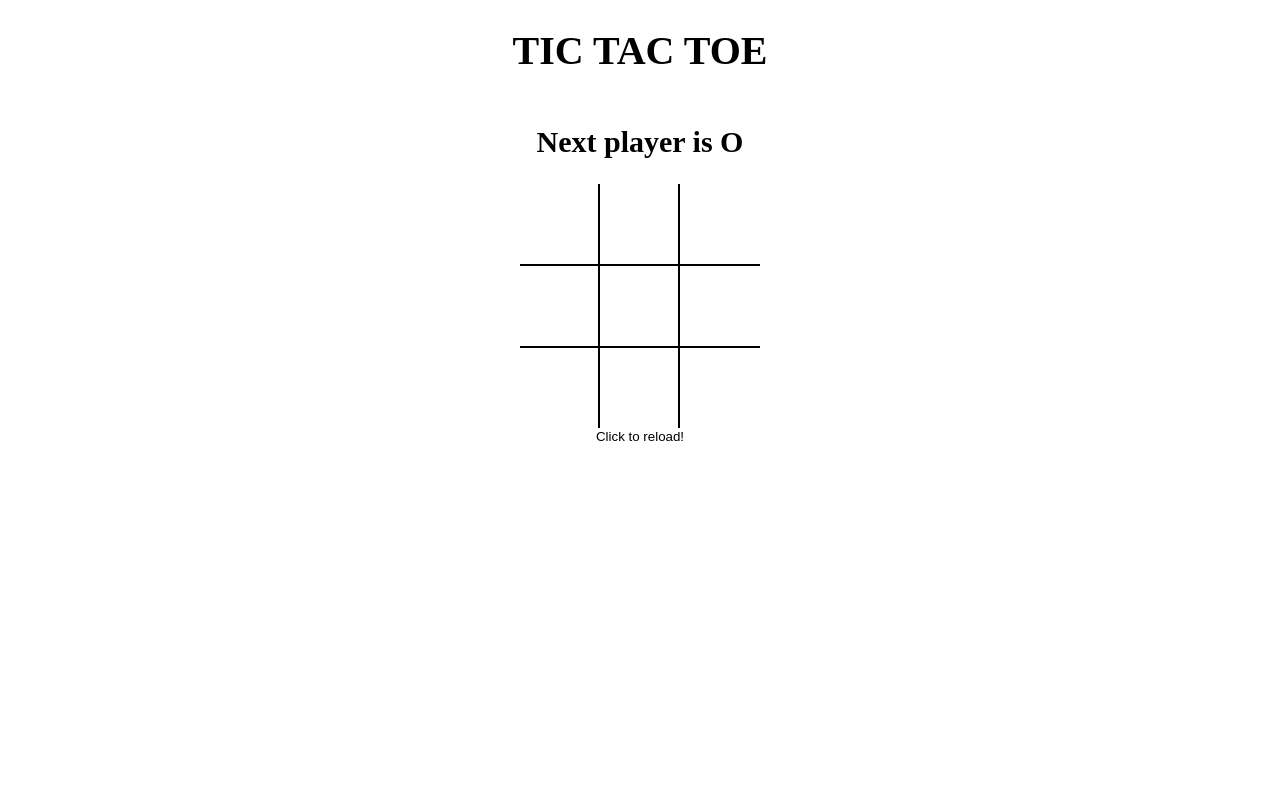
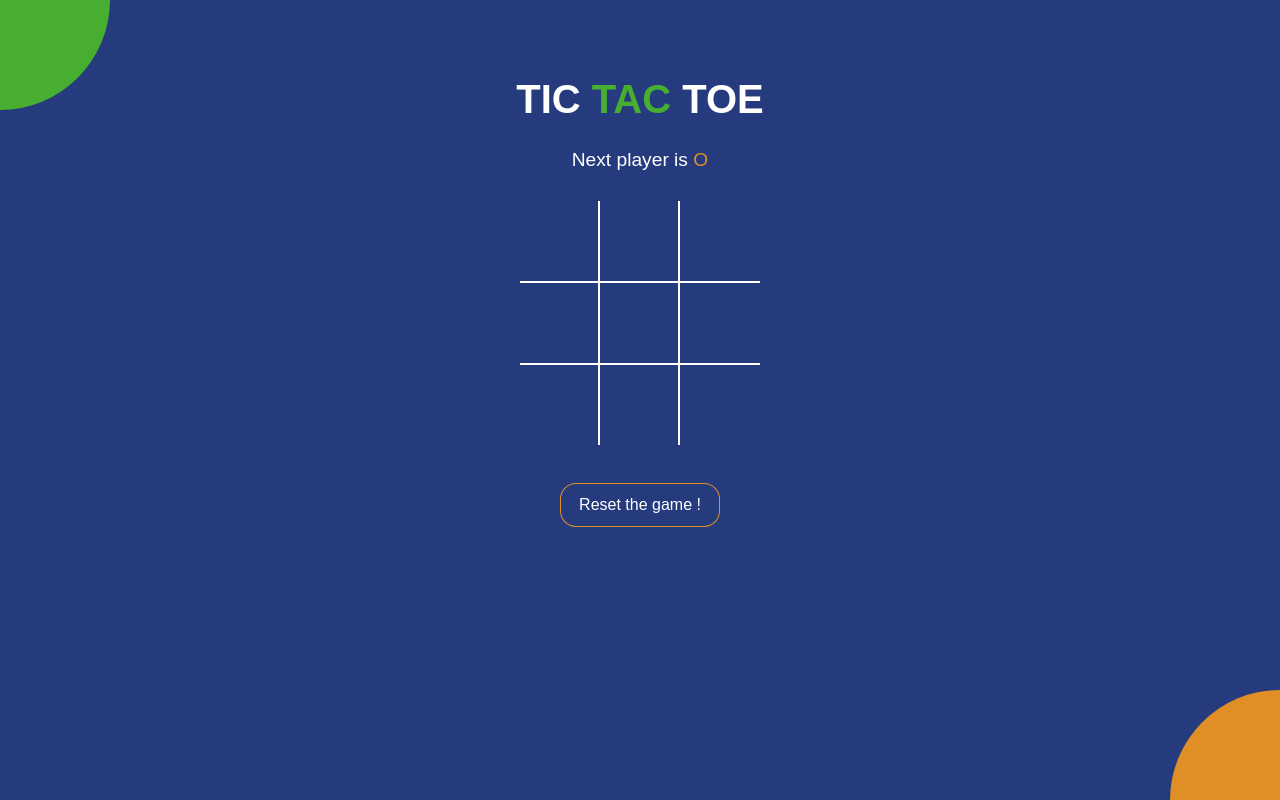
Before and after one commit to BajraYeJoon/tictactoe-react, a React (Vite) app: page / in a window 1280 px wide. Built offline with nearby package versions, Linux system fonts and the light colour scheme.

Commit message:
Stylizing the React app

```diff
--- a/index.html
+++ b/index.html
@@ -1,7 +1,14 @@
 <!DOCTYPE html>
 <html>
   <head>
-    <title>React Vite Micro App</title>
+    <meta charset="UTF-8" />
+    <meta name="viewport" content="width=device-width, initial-scale=1.0" />
+    <meta http-equiv="X-UA-Compatible" content="ie=edge" />
+    <link
+      href="https://fonts.googleapis.com/css?family=Roboto:300,400,700&display=swap"
+      rel="stylesheet"
+    />
+    <title>TIC TAC TOE</title>
   </head>
   <body>
     <div id="root"></div>
--- a/src/App.jsx
+++ b/src/App.jsx
@@ -41,16 +41,22 @@
 
   return (
     <div className="app">
-      <h1> TIC TAC TOE</h1>
+      <h1> TIC <span className="text-green">TAC</span> TOE</h1>
       <Messages winner={winner} board={board} isXNext={isXNext} />
       <Board
         board={board}
         handleSquareEvent={handleSquareEvent}
         winningSquare={winningSquare}
       />
-      <button onClick={() => window.location.reload(false)}>
-        Click to reload!
+      <button
+        onClick={() => window.location.reload(false)}
+        className={`btn-reset ${winner ? 'active' : ' '}`}
+      >
+        Reset the game !
       </button>
+      <div className="bg-balls" />
+
+
     </div>
   );
 };
--- a/src/Logic.jsx
+++ b/src/Logic.jsx
@@ -15,13 +15,14 @@
 
     if (blocks[a] && blocks[a] === blocks[b] && blocks[a] === blocks[c]) {
       return {
-        winning: blocks[a],
+        // True if one of the patterns matches up
+        winner: blocks[a],
         winningSquare: pattern[i],
       };
     }
   }
   return {
-    winning: null,
+    winner: null,
     winningSquare: [],
   };
 }
--- a/src/components/Board.jsx
+++ b/src/components/Board.jsx
@@ -10,6 +10,7 @@
     const isWinningSquare = winningSquare.includes(position);
     return (
       <Square
+        // Props value to the Square
         value={board[position]}
         onClick={() => handleSquareEvent(position)}
         isWinningSquare={isWinningSquare}
--- a/src/components/Messages.jsx
+++ b/src/components/Messages.jsx
@@ -5,14 +5,33 @@
   const noMoves = board.every(el => el !== null);
 
   return (
-    <h2>
+    <div className="status-message">
       {/* //Condition 1: in case of winner */}
-      {winner && `Winner is ${winner}`}
+      {winner && (
+        <>
+          Winner is{' '}
+          <span className={winner === 'X' ? 'text-green' : 'text-orange'}>
+            {winner}
+          </span>
+        </>
+      )}
       {/* //Condition 2 : in case of no winner and moves remaining */}
-      {!winner && !noMoves && `Next player is ${isXNext ? 'X' : 'O'}`}
+      {!winner && !noMoves && (
+        <>
+          Next player is{' '}
+          <span className={isXNext ? 'text-green' : 'text-orange'}>
+            {isXNext ? 'X' : ' O'}
+          </span>
+        </>
+      )}
       {/* //Condition 3 : in case of no winners and no moves left */}
-      {!winner && noMoves && 'X and O tied'}
-    </h2>
+      {!winner && noMoves && (
+        <>
+          <span className="text-green">X</span> and{' '}
+          <span className="text-orange">O</span> are both tied !!!!!
+        </>
+      )}
+    </div>
   );
 };
 
--- a/src/components/Square.jsx
+++ b/src/components/Square.jsx
@@ -6,9 +6,10 @@
   return (
     <button
       type="button"
-      className="square"
       onClick={onClick}
-      style={{ fontWeight: isWinningSquare ? 'bold' : 'normal' }}
+      className={`square ${isWinningSquare ? 'winning' : ''} ${
+        value === 'X' ? 'text-green' : 'text-orange'
+      }`}
     >
       {value}
     </button>
--- a/src/styles/app.scss
+++ b/src/styles/app.scss
@@ -1,5 +1,13 @@
+$green: #50ca1fce;
+$orange: #e69124f8;
+$blue: #253b7e;
+
+
 body {
-  padding: 0;
+  font-family: 'Ninja Naruto', sans-serif;
+  background-color: $blue;
+  color: #fff;
+  padding-top: 50px;
   margin: 0;
 }
 
@@ -12,6 +20,43 @@
   }
 }
 
+.board {
+  .board-row {
+    display: flex;
+    flex-direction: row;
+    border-bottom: 2px solid #fff;
+    &:last-child {
+      border-bottom: none;
+    }
+    .square {
+      width: 80px;
+      height: 80px;
+      border-right: 2px solid #fff;
+      font-size: 2.5rem;
+      padding: 0;
+      overflow: hidden;
+      transition: all 0.2s;
+      &:last-child {
+        border-right: none;
+      }
+      &.winning {
+        animation: scaleText 1.5s ease-in infinite;
+        @keyframes scaleText {
+          0% {
+            transform: 2.5rem;
+          }
+          50% {
+            font-size: 3rem;
+          }
+          100% {
+            font-size: 2.5rem;
+          }
+        }
+      }
+    }
+  }
+}
+
 .app {
   font-size: 20px;
   display: flex;
@@ -19,25 +64,78 @@
   align-items: center;
 }
 
-.board {
-  .board-row {
-    display: flex;
-    flex-direction: row;
-    border-bottom: 2px solid #000;
-    &:last-child {
-      border-bottom: none;
+.text-green {
+  color: $green;
+}
+
+.text-orange {
+  color: $orange;
+}
+
+.status-message {
+  margin-bottom: 30px;
+  font-size: 1.2rem;
+  font-weight: lighter;
+  span {
+    font-weight: normal;
+  }
+}
+
+.btn-reset {
+  font-size: 1rem;
+  color: #fff;
+  border-radius: 15px;
+  padding: 12px 18px;
+  margin-top: 39px;
+  transition: all 0.2s;
+  background-color: $blue;
+  box-shadow: 0px 0px 0px 1px $orange;
+  &.active {
+    background-color: $orange;
+    box-shadow: none;
+  }
+
+}
+
+.bg-balls {
+  position: fixed;
+  top: 0;
+  left: 0;
+  right: 0;
+  bottom: 0;
+  min-width: 100%;
+  z-index: -1;
+
+  &:before,
+  &:after {
+    content: '';
+    position: absolute;
+    width: 150px;
+    height: 150px;
+    border-radius: 70%;
+  }
+
+  &:before {
+    background-color: $orange;
+    right: -75px;
+    bottom: -75px;
+    @media screen and (min-width: 476px) {
+      width: 220px;
+      height: 220px;
+      right: -110px;
+      bottom: -110px;
     }
-    .square {
-      width: 80px;
-      height: 80px;
-      border-right: 2px solid #000;
-      font-size: 2.5rem;
-      padding: 0;
-      overflow: hidden;
-      transition: all 0.2s;
-      &:last-child {
-        border-right: none;
-      }
+  }
+
+  &:after {
+    background-color: $green;
+    top: -75px;
+    left: -75px;
+    @media screen and (min-width: 476px) {
+      width: 220px;
+      height: 220px;
+      top: -110px;
+      left: -110px;
     }
   }
 }
```
